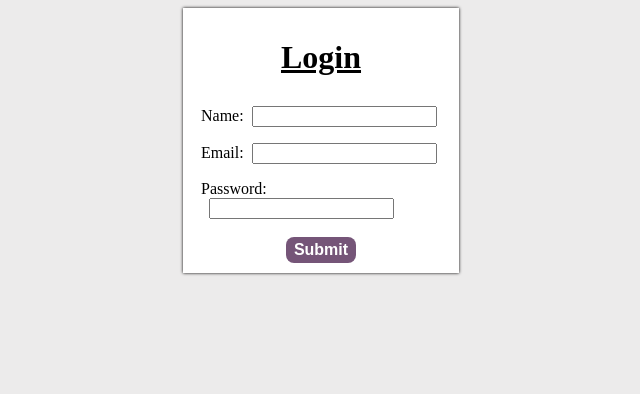
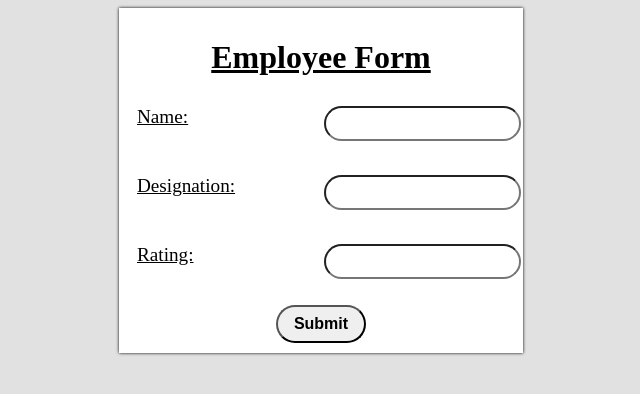
Before and after one commit to atharva-bhatnagar/employee-form-data, a React (Create React App) app: page / in a window 1280 px wide. Shown: the top 394 px of the page, without its empty margins (319-959 px from the left). Built offline with nearby package versions, Linux system fonts and the light colour scheme.

Commit message:
data displayed in card format

```diff
--- a/src/App.css
+++ b/src/App.css
@@ -1,39 +1,59 @@
 
 body{
-    background-color: rgb(236, 235, 235);
     display: flex;
-
     justify-content: center;
+    background-color: rgb(226, 225, 225);
+}
+input{
+    padding:8px;
+    border-radius: 20px;
+    text-decoration: none;
+}
+.container{
+    margin: 8px;
+    display: flex;
+    justify-content: space-between;
+    width: 100%;
+    font-size: 1.2em;
+    text-decoration: underline;
+}
+.form-container{
+    text-align: center;
+    width: 30vw;
+    background-color: white;
+    box-shadow: 0 0 3px black;
+    padding: 10px;
 }
 form{
     display: flex;
     flex-direction: column;
     align-items: flex-start;
-    width: 20vw;
-    background-color: white;
-    box-shadow: 0 0 3px black;
-    padding: 10px;
-    min-width: 180px;
+
+
 }
 button{
     align-self: center;
+    border-radius: 20px;
+    padding: 8px 16px;
     font-size: 16px;
     font-weight: 600;
-    color: white;
-    border: none;
-    background-color: rgb(117, 85, 120);
-    border-radius: 8px;
-    padding: 4px 8px;
-    margin-top: 10px;
-}
-label{
-    margin:8px;
-
-}
-input{
-    margin-left: 8px;
 }
 h1{
-    align-self: center;
     text-decoration: underline;
+    text-align: center;
 }
+.employee-card{
+    background-color: rgb(226, 225, 225);
+    font-size: 16px;
+    margin: 8px;
+    padding: 4px;
+    border: 1px solid black;
+}
+.data-container{
+    display: flex;
+    flex-direction: column;
+    align-items: center;
+    background-color: white;
+    padding: 8px;
+    box-shadow: 0 0 3px black;
+}
--- a/src/App.jsx
+++ b/src/App.jsx
@@ -1,53 +1,48 @@
 
+import  {Form}  from "./components/Form";
+import {Data} from "./components/Data"
+import "./App.css"
 import { useState } from "react";
-import "./App.css"
 
 function App() {
-  const [Name,setName]=useState("")
-  const [email,setEmail]=useState("")
-  const [pass,setPass]=useState("")
 
-  const handleName=(e)=>{
-    console.log("Name==>",Name)
-    setName(e.target.value)
-  }
-  const handleEmail=(e)=>{
-    console.log("Email==>",email)
-    setEmail(e.target.value)
-  }
-  const handlePass=(e)=>{
-    console.log("Password==>",pass)
-    setPass(e.target.value)
-  }
-  const handleSubmit=(e)=>{
+  const [submit,setSubmit]=useState(false)
+  const [data,setData]=useState([])
+  const [name,setName]=useState('')
+  const [designation,setDesignation]=useState('')
+  const [rating,setRating]=useState('')
+
+  function handleSubmit(e){
     e.preventDefault()
-    if(Name!==""&&email!==""&&pass!==""){
-      alert("submitted Successfuly!!!")
+
+
+    if(name!==''&&rating!==''&&designation!==''){
+
+      setSubmit(true)
+      setData(d=>[...d,{name:name,designation:designation,rating:rating}])
+      console.log(data)
+      setName('')
+      setDesignation('')
+      setRating('')
     }else{
-      alert("Please check your inputs")
+      setSubmit(true)
     }
   }
 
+  return (
+    <div className="App">
 
-  return (
-    <div className="App" onSubmit={handleSubmit}>
-      <form>
-        <h1>Login</h1>
-        <label>
-          Name:
-          <input type="text" onChange={handleName} name="name" value={Name}/>
-        </label>
+      {
+        (submit)?<Data data={data} setSubmit={setSubmit}/>:<Form handleSubmit={handleSubmit}
+      name={name}
+      designation={designation}
+      rating={rating}
+      setName={setName}
+      setDesignation={setDesignation}
+      setRating={setRating}
+      />
+      }
 
-        <label>
-          Email:
-          <input type="email" onChange={handleEmail} name="email" value={email}/>
-        </label>
-        <label>
-          Password:
-          <input type="password" onChange={handlePass} name="password" value={pass}/>
-        </label>
-        <button type="submit">Submit</button>
-      </form>
     </div>
   );
 }
--- /dev/null
+++ b/src/components/Data.jsx
@@ -0,0 +1,21 @@
+import React from 'react'
+
+export const Data = ({data,setSubmit}) => {
+  return (
+    <div className='data-container'>
+        <h1>Employee Data</h1>
+        {
+            data.map((employee=>{
+                return(
+                    <div className='employee-card'>
+                        Name : {employee.name} |
+                        Designation : {employee.designation} |
+                        Rating : {employee.rating}
+                    </div>)
+
+            }))
+        }
+        <button onClick={()=>{setSubmit(false);}}>Go Back</button>
+    </div>
+  )
+}
--- /dev/null
+++ b/src/components/Form.jsx
@@ -0,0 +1,24 @@
+import React from 'react'
+
+export const Form = ({handleSubmit,name,designation,rating,setName,setDesignation,setRating}) => {
+  return (
+    <div className='form-container'>
+        <h1>Employee Form</h1>
+        <form onSubmit={handleSubmit}>
+            <label className='container'>
+                Name:
+                <input type="text" name="name" value={name} onChange={(e)=>{setName(e.target.value)}}/>
+            </label><br/>
+            <label className='container'>
+                Designation:
+                <input type="text" name="designation" value={designation} onChange={(e)=>{setDesignation(e.target.value)}}/>
+            </label><br />
+            <label className='container'>
+                Rating:
+                <input type="text" name="rating" value={rating} onChange={(e)=>{setRating(e.target.value)}}/>
+            </label><br />
+            <button type='submit'>Submit</button>
+        </form>
+    </div>
+  )
+}
```
